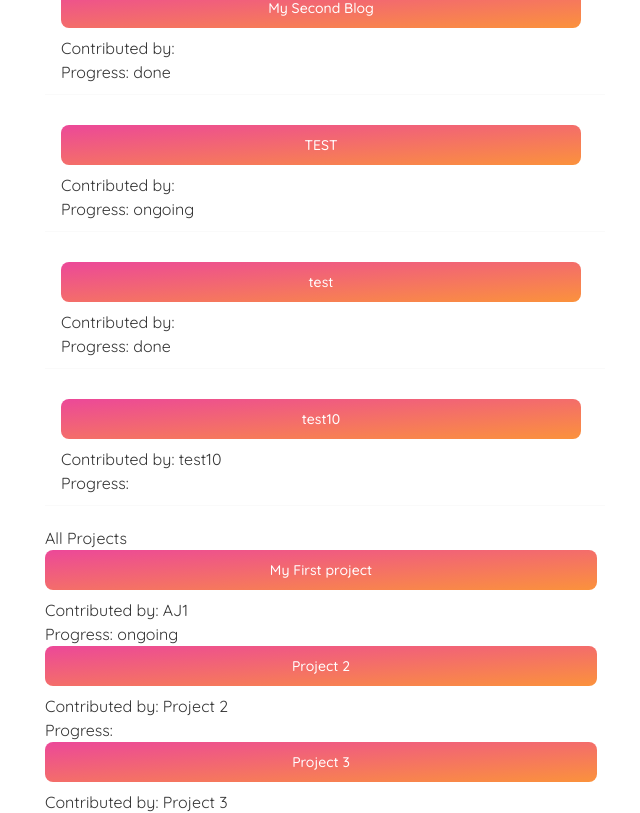
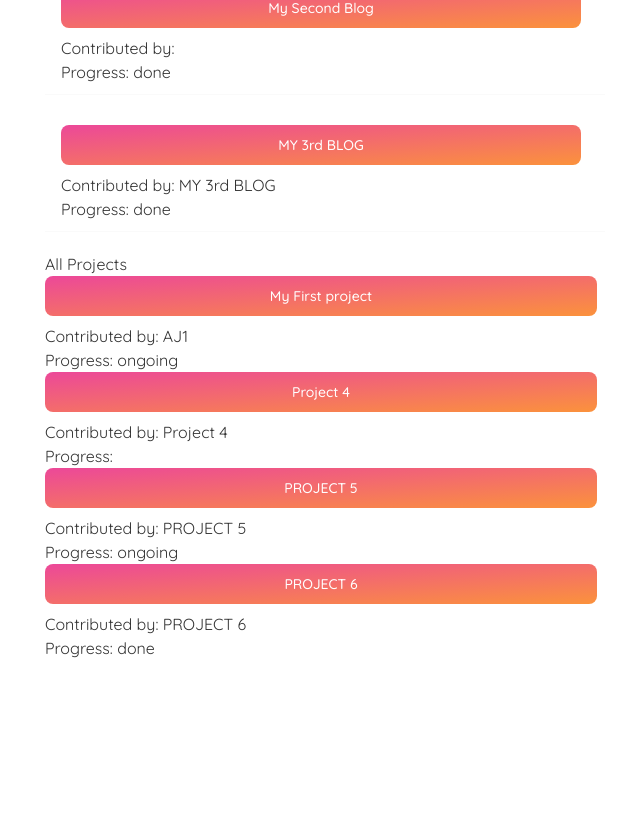
Before and after one commit to ajin3830/independent-project-1, a React (Create React App) app in the folder client/: page / in a window 1280 px wide. Shown: the part 336-1149 px from the top of the page, without its empty margins (315-955 px from the left). After the commit the page ends 1056 px from the top, so only its background shows below. Built offline with nearby package versions, Linux system fonts and the light colour scheme; data requests are answered from the project's data file.

Commit message:
fixed progress state and error on contributors

```diff
--- a/client/db.json
+++ b/client/db.json
@@ -50,25 +50,11 @@
       "id": 2
     },
     {
-      "title": "TEST",
-      "body": "TEST",
-      "progress": "ongoing",
-      "contributors": "TEST",
-      "id": 11
-    },
-    {
-      "title": "test",
-      "body": "test",
+      "title": "MY 3rd BLOG",
+      "body": "MY 3rd BLOG",
+      "contributor": "MY 3rd BLOG",
       "progress": "done",
-      "contributors": "test",
-      "id": 12
-    },
-    {
-      "title": "test10",
-      "body": "test10",
-      "contributor": "test10",
-      "progress": "",
-      "id": 13
+      "id": 3
     }
   ],
   "projects": [
@@ -81,26 +67,6 @@
       "progress": "ongoing",
       "contributors": "AJ1",
       "id": 1
-    },
-    {
-      "title": "Project 2",
-      "date": "Project 2",
-      "description": "Project 2",
-      "image": "Project 2",
-      "link": "Project 2",
-      "contributors": "Project 2",
-      "progress": "",
-      "id": 2
-    },
-    {
-      "title": "Project 3",
-      "date": "Project 3",
-      "description": "Project 3",
-      "image": "Project 3",
-      "link": "Project 3",
-      "contributors": "Project 3",
-      "progress": "",
-      "id": 3
     },
     {
       "title": "Project 4",
@@ -121,6 +87,16 @@
       "contributors": "PROJECT 5",
       "progress": "ongoing",
       "id": 6
+    },
+    {
+      "title": "PROJECT 6",
+      "date": "PROJECT 6",
+      "description": "PROJECT 6",
+      "image": "",
+      "link": "PROJECT 6",
+      "contributors": "PROJECT 6",
+      "progress": "done",
+      "id": 9
     }
   ]
 }
--- a/client/src/Create.js
+++ b/client/src/Create.js
@@ -7,7 +7,7 @@ function Create ({user}) {
     const [title, setTitle] = useState('')
     const [body, setBody] = useState('')
     const [contributor, setContributor] = useState('')
-    const [progress, setProgress] = useState('')
+    const [progress, setProgress] = useState('Ongoing')
     const [loading, setLoading] = useState(false)
     let navigate = useNavigate()
 
--- a/client/src/Project.js
+++ b/client/src/Project.js
@@ -5,7 +5,7 @@ import {useNavigate} from "react-router-dom";
 function Project({user}) {
 
     const [loading, setLoading] = useState(false)
-    const [progress, setProgress] = useState('')
+    const [progress, setProgress] = useState('Ongoing')
 
     let navigate = useNavigate()
 
@@ -20,7 +20,7 @@ function Project({user}) {
         description: "",
         image: "",
         link: "",
-        contribubtors: "",
+        contributors: "",
     }
     const [projectData, setProjectData] = useState(initialValues)
 
```
